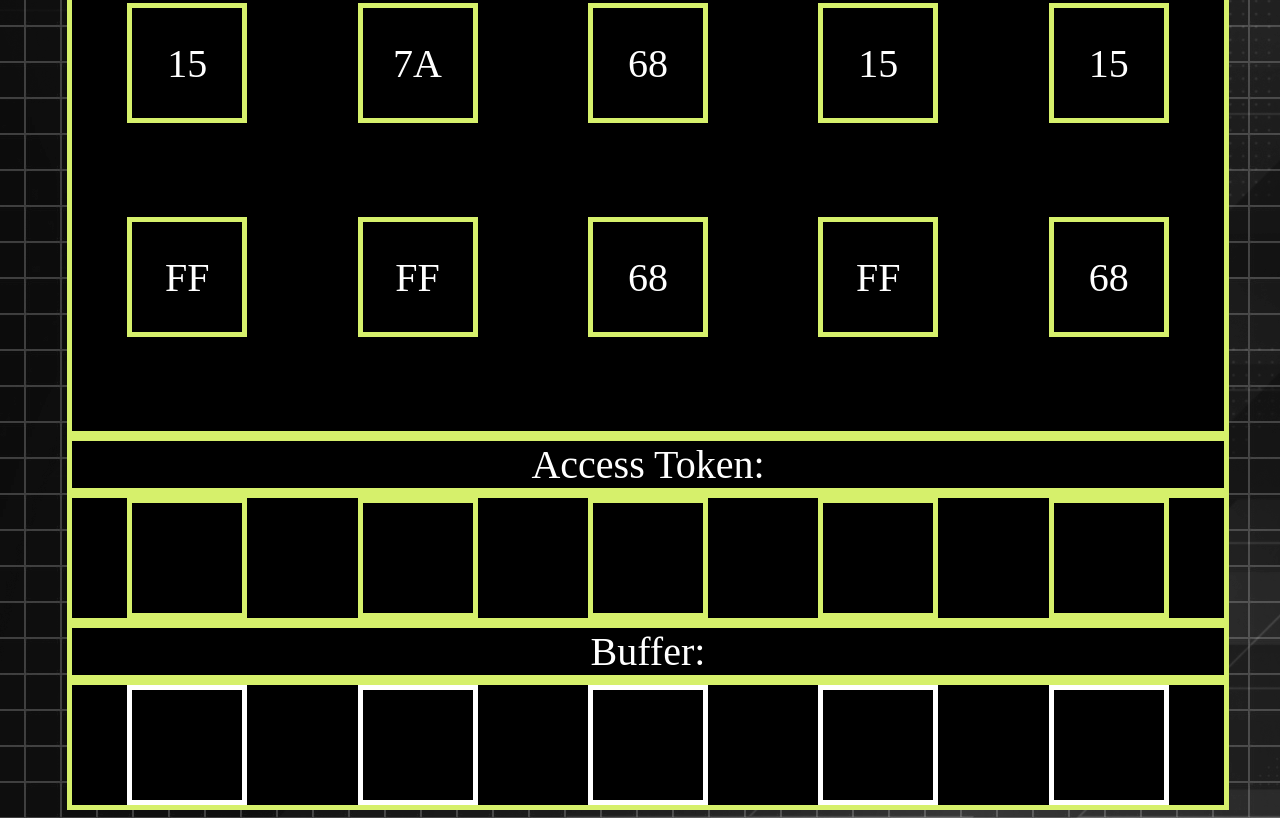
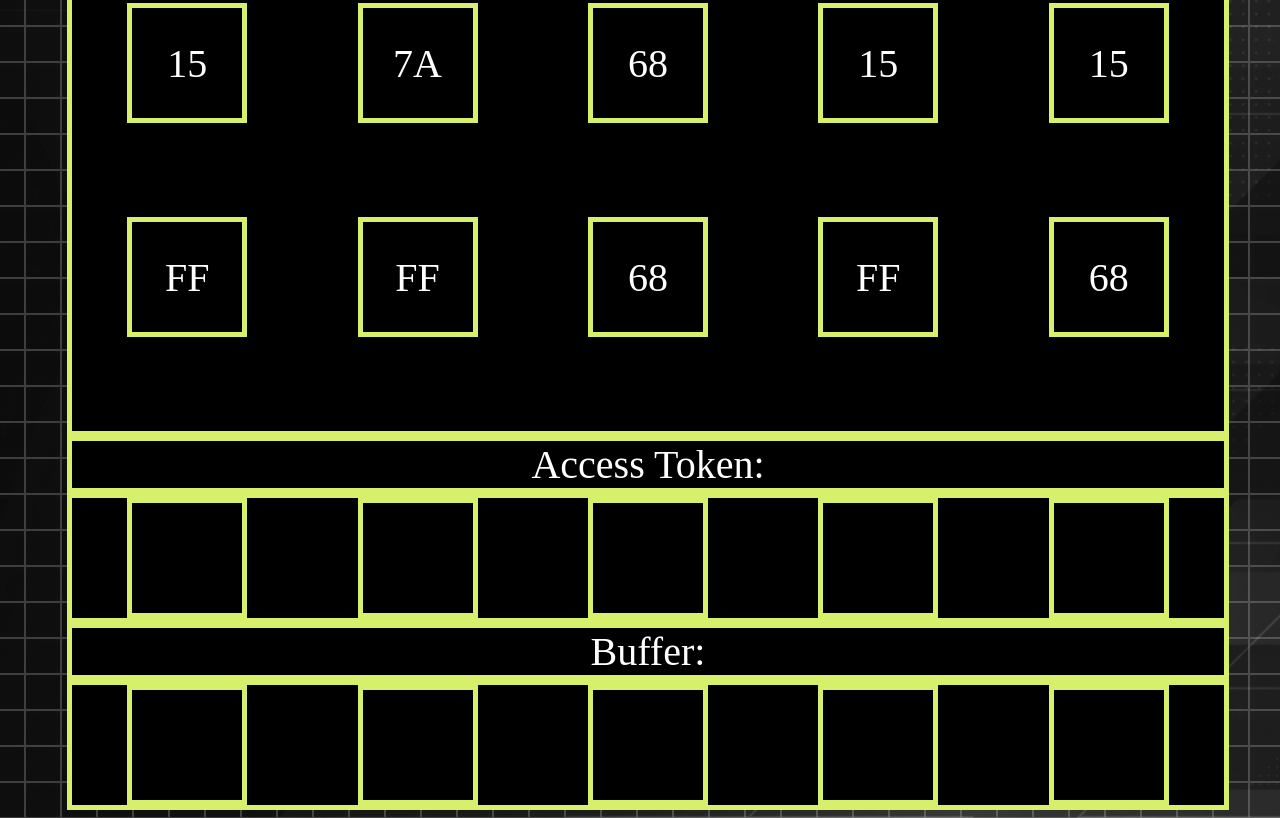
Before and after one commit to Razer151/DNDPuzzles.io, a plain HTML site: page index.html in a window 1280 px wide. Shown: the part 803-1621 px from the top of the page. Drawn offline with Linux system fonts and the light colour scheme; a web font is replaced by a local one.

Commit message:
added removed buffer style

```diff
--- a/css/index.css
+++ b/css/index.css
@@ -42,19 +42,6 @@ body {
     min-height: 120px;
     min-width: 120px;
 }
-.buffer {
-    margin: auto;
-    border: 5px solid white;
-    background-color: black;
-    text-align: center;
-    color: white;
-    font-size: 40px;
-    font-family: calamity;
-    max-height: 120px;
-    max-width: 120px;
-    min-height: 120px;
-    min-width: 120px;
-}
 .spanElements {
     display: flex;
 }
--- a/index.html
+++ b/index.html
@@ -77,11 +77,11 @@
     </div>
     <div class="techBox1">
         <span class ="spanElements">
-            <button class="buffer" id = "buffer1" type="button" name="button"></button>
-            <button class="buffer" id = "buffer2" type="button" name="button"></button>
-            <button class="buffer" id = "buffer3" type="button" name="button"></button>
-            <button class="buffer" id = "buffer4" type="button" name="button"></button>
-            <button class="buffer" id = "buffer5" type="button" name="button"></button>
+            <button class="input" id = "buffer1" type="button" name="button"></button>
+            <button class="input" id = "buffer2" type="button" name="button"></button>
+            <button class="input" id = "buffer3" type="button" name="button"></button>
+            <button class="input" id = "buffer4" type="button" name="button"></button>
+            <button class="input" id = "buffer5" type="button" name="button"></button>
         </span>
     </div>
 </div>
```
